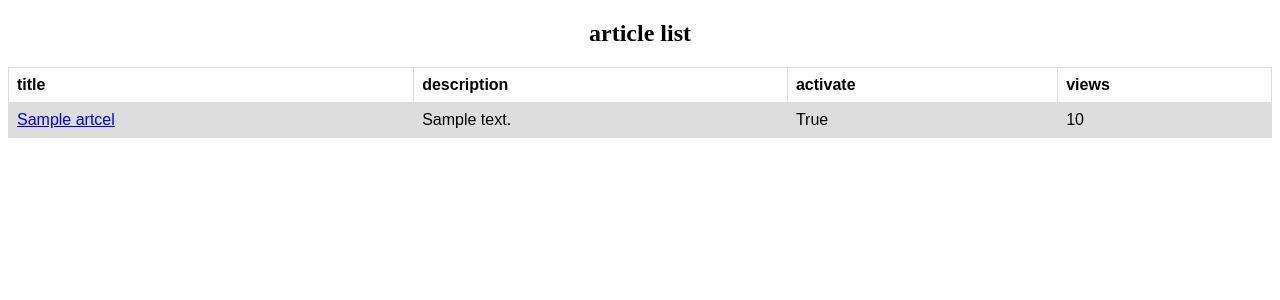
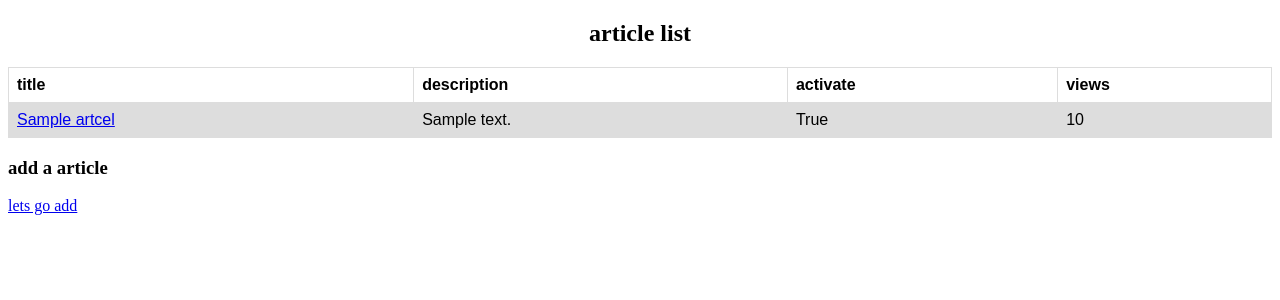
Before and after one commit to faridhaavasi/mysite, a Django app: page /articel_list in a window 1280 px wide. Shown: the top 300 px of the page. Run offline with Django 3.2, Linux system fonts and the light colour scheme; tables that the repository leaves empty hold one stand-in row (values such as "Sample post").

Commit message:
add hrtm

```diff
--- a/mysite/blog_app/templates/blog_app/Articel_list.html
+++ b/mysite/blog_app/templates/blog_app/Articel_list.html
@@ -44,5 +44,9 @@ tr:nth-child(even) {
 
 </table>
 
+  <h3> add a article </h3>
+  <a href="add_article"> lets go add </a>
+
+
 </body>
 </html>
```
